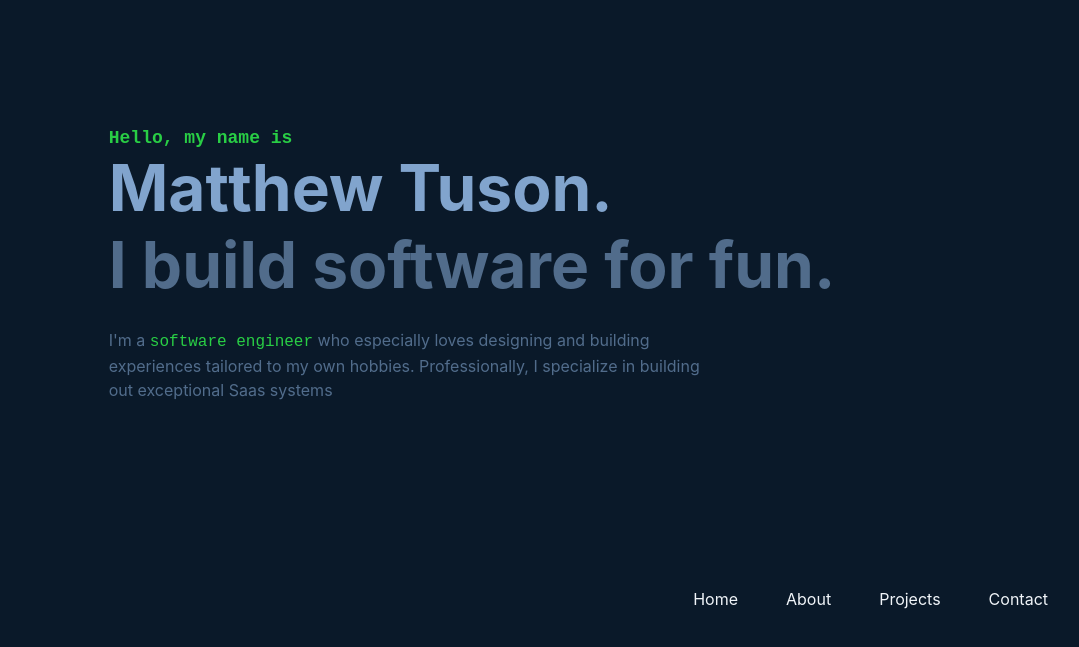
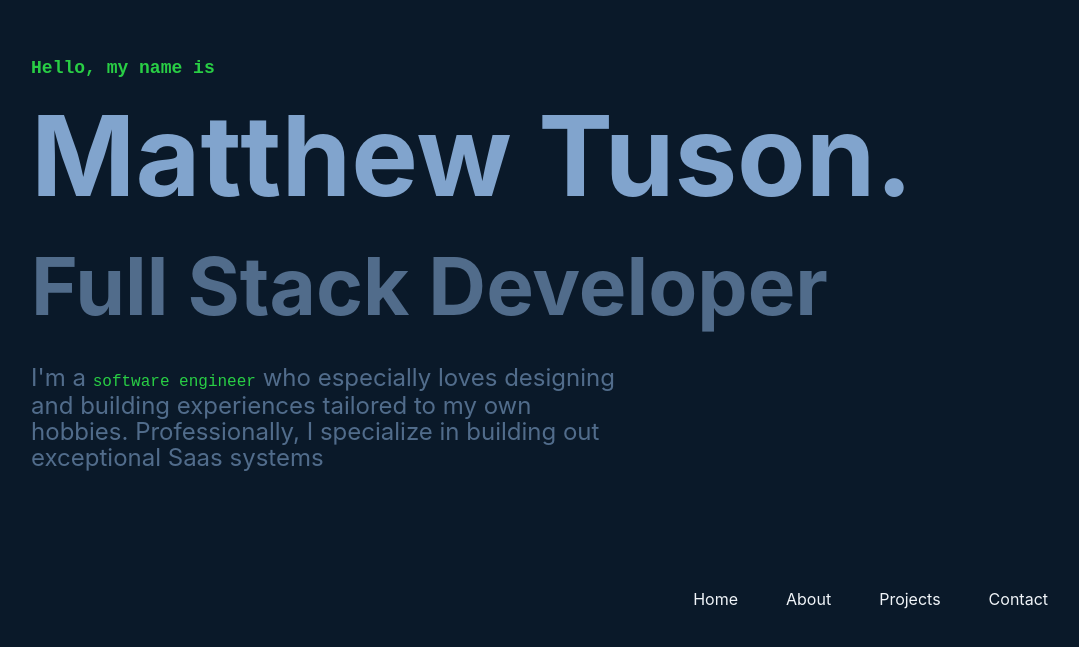
Before and after one commit to officialMattTuson/Brand, an Angular app in the folder web-brand/: page / in a window 1280 px wide. Shown: the part 135-782 px from the top of the page, without its empty margins (168-1247 px from the left). Built offline with nearby package versions, Linux system fonts and the light colour scheme; a web font is replaced by a local one.

Commit message:
Initial cursor commit

```diff
--- a/web-brand/src/app/components/home/home.component.html
+++ b/web-brand/src/app/components/home/home.component.html
@@ -4,7 +4,7 @@
       <span #typewriter class="typewriter-text"></span>
     </p>
     <span class="heading name">Matthew Tuson.</span>
-    <span class="heading">I build software for fun.</span>
+    <span class="heading">Full Stack Developer</span>
     <div class="summary-container">
       <span class="summary">I'm a </span
       ><span class="subtitle">software engineer</span>
--- a/web-brand/src/app/components/home/home.component.scss
+++ b/web-brand/src/app/components/home/home.component.scss
@@ -10,10 +10,11 @@
 }
 
 .heading {
-  font-size: 4rem;
+  font-size: 5rem;
   font-weight: 700;
   color: var(--surface-ripple);
   opacity: 0.6;
+  padding-block: 0.5rem;
 }
 
 .subtitle {
@@ -46,11 +47,14 @@
 }
 
 .name {
+  font-size: 7rem;
   color: var(--surface-ripple);
   opacity: 1;
 }
 
 .summary {
+  font-size: 1.5rem;
+
   color: var(--surface-ripple);
   opacity: 0.6;
 
```
